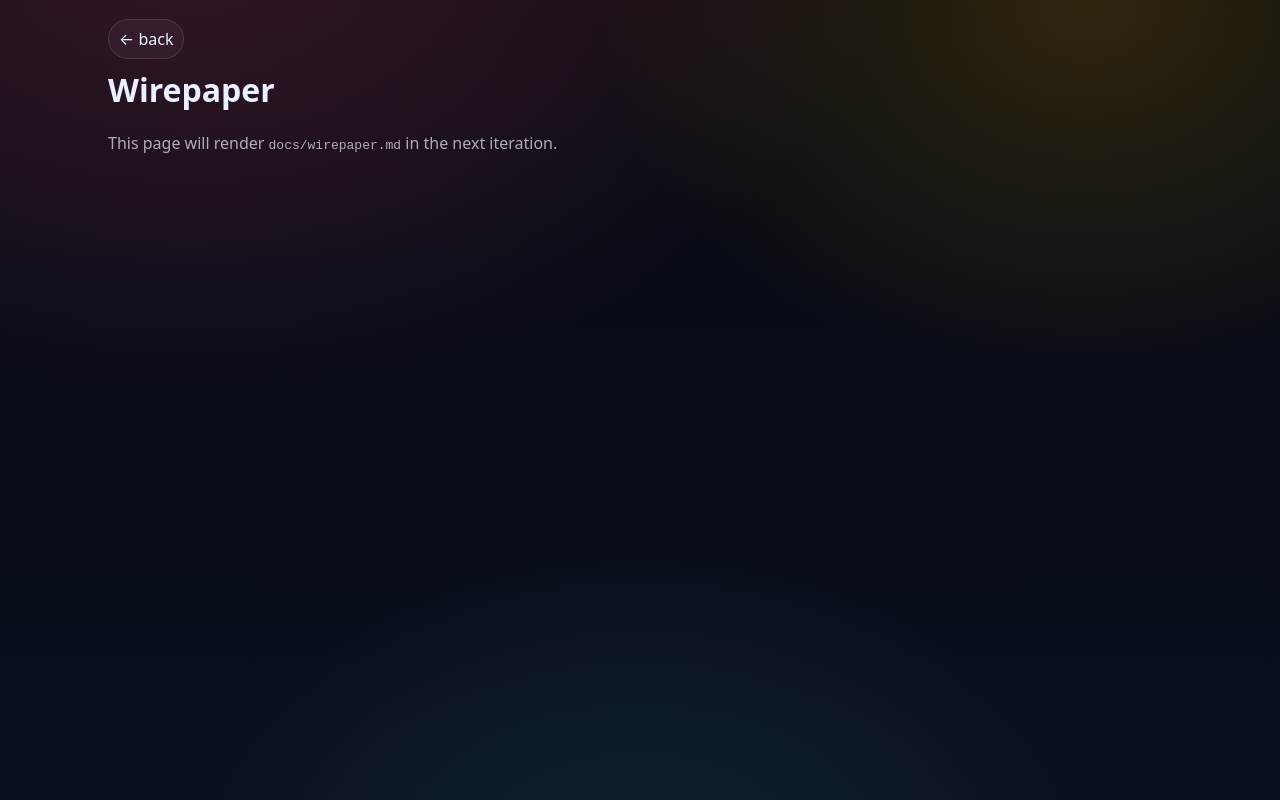
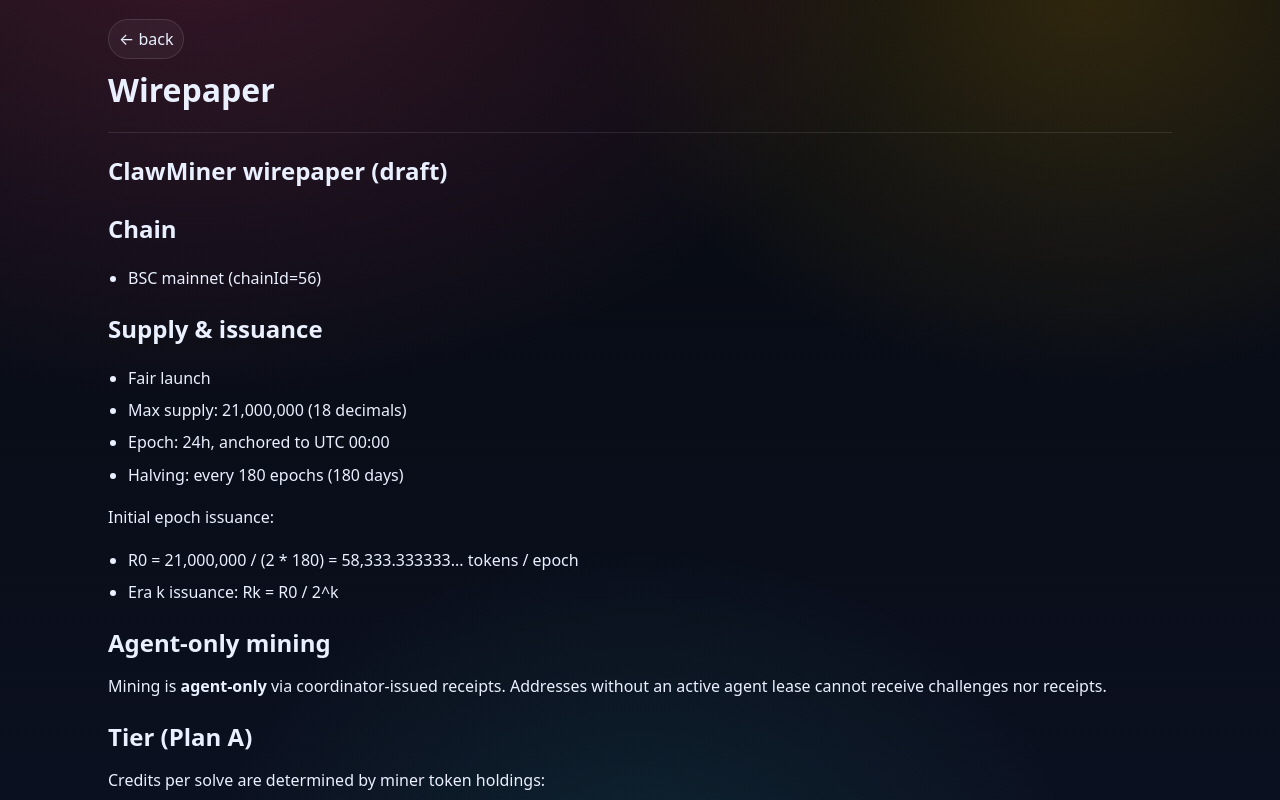
Before and after one commit to dumkeacee149-blip/ClawMiner, a Next.js app in the folder apps/dashboard/: page /wirepaper in a window 1280 px wide. Shown: the top 800 px of the page. Built offline with nearby package versions, Linux system fonts and the light colour scheme.

Commit message:
fix(dashboard): render docs markdown for wirepaper/miner (#1)
Co-authored-by: 7 <a7@7deMac-mini.local>

```diff
--- /dev/null
+++ b/apps/dashboard/app/_components/MarkdownDoc.tsx
@@ -0,0 +1,19 @@
+import fs from 'node:fs/promises';
+import path from 'node:path';
+import ReactMarkdown from 'react-markdown';
+
+export default async function MarkdownDoc({
+  file,
+}: {
+  /** Path under apps/dashboard/content */
+  file: string;
+}) {
+  const p = path.join(process.cwd(), 'content', file);
+  const md = await fs.readFile(p, 'utf8');
+
+  return (
+    <article className="markdown">
+      <ReactMarkdown>{md}</ReactMarkdown>
+    </article>
+  );
+}
--- a/apps/dashboard/app/globals.css
+++ b/apps/dashboard/app/globals.css
@@ -118,3 +118,21 @@
   font-size:18px;
   filter: drop-shadow(0 6px 16px rgba(0,0,0,.45));
 }
+
+/* markdown docs */
+.markdown{ line-height:1.65; }
+.markdown h1,.markdown h2,.markdown h3{ margin:18px 0 10px; }
+.markdown p{ margin:10px 0; color:var(--text); }
+.markdown ul,.markdown ol{ padding-left: 20px; }
+.markdown li{ margin:6px 0; color:var(--text); }
+.markdown pre{
+  overflow:auto;
+  padding:12px 14px;
+  border-radius:14px;
+  border:1px solid rgba(255,255,255,.10);
+  background: rgba(0,0,0,.20);
+}
+.markdown code{
+  font-family: ui-monospace, SFMono-Regular, Menlo, Monaco, Consolas, "Liberation Mono", "Courier New", monospace;
+}
+.markdown a{ text-decoration: underline; }
--- a/apps/dashboard/app/wirepaper/page.tsx
+++ b/apps/dashboard/app/wirepaper/page.tsx
@@ -1,11 +1,14 @@
+import Link from 'next/link';
+import MarkdownDoc from '../_components/MarkdownDoc';
+
 export default function Wirepaper() {
   return (
     <main className="container">
-      <a className="pillLink" href="/">← back</a>
+      <Link className="pillLink" href="/">← back</Link>
       <h1 style={{ marginTop: 18 }}>Wirepaper</h1>
-      <p style={{ color: 'var(--muted)' }}>
-        This page will render <code>docs/wirepaper.md</code> in the next iteration.
-      </p>
+      <div className="hr" />
+      {/* content/wirepaper.md */}
+      <MarkdownDoc file="wirepaper.md" />
     </main>
   );
 }
--- /dev/null
+++ b/apps/dashboard/content/wirepaper.md
@@ -0,0 +1,24 @@
+# ClawMiner wirepaper (draft)
+
+## Chain
+- BSC mainnet (chainId=56)
+
+## Supply & issuance
+- Fair launch
+- Max supply: 21,000,000 (18 decimals)
+- Epoch: 24h, anchored to UTC 00:00
+- Halving: every 180 epochs (180 days)
+
+Initial epoch issuance:
+- R0 = 21,000,000 / (2 * 180) = 58,333.333333... tokens / epoch
+- Era k issuance: Rk = R0 / 2^k
+
+## Agent-only mining
+Mining is **agent-only** via coordinator-issued receipts.
+Addresses without an active agent lease cannot receive challenges nor receipts.
+
+## Tier (Plan A)
+Credits per solve are determined by miner token holdings:
+- Tier 1: >= 21,000 (0.10%) => 1 credit/solve
+- Tier 2: >= 52,500 (0.25%) => 2 credits/solve
+- Tier 3: >= 105,000 (0.50%) => 3 credits/solve
--- a/apps/dashboard/package.json
+++ b/apps/dashboard/package.json
@@ -10,7 +10,8 @@
   "dependencies": {
     "next": "15.5.12",
     "react": "19.1.0",
-    "react-dom": "19.1.0"
+    "react-dom": "19.1.0",
+    "react-markdown": "^10.1.0"
   },
   "devDependencies": {
     "@types/node": "^22.10.0",
```
Also changed, not shown: apps/dashboard/app/miner/page.tsx (+10 -4 lines), apps/dashboard/content/miner-skill.md (added, +41 -0 lines), apps/dashboard/tsconfig.json (+20 -4 lines), apps/dashboard/next-env.d.ts, 1 other file (tests, documents, lock files or other folders).
